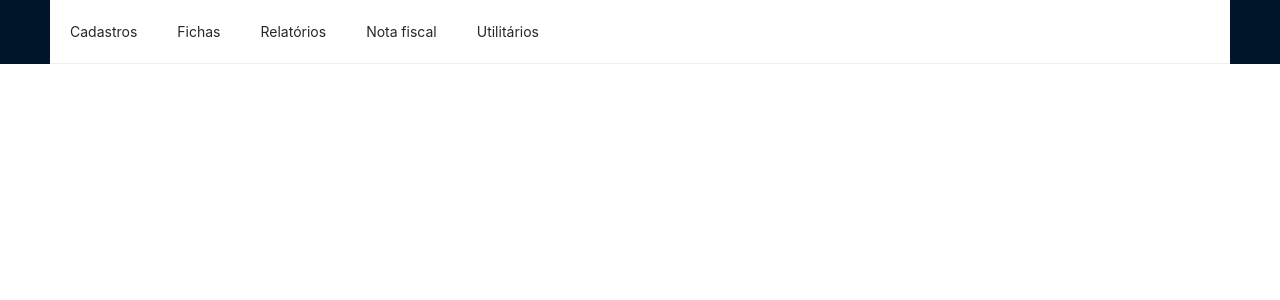
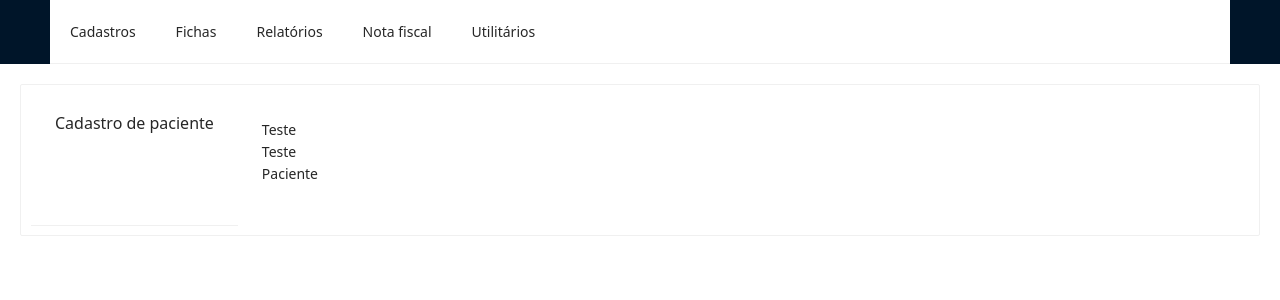
Before and after one commit to elitonds/vacinas-frontend, a React (Create React App) app: page /pacient in a window 1280 px wide. Shown: the top 300 px of the page. Built offline with nearby package versions, Linux system fonts and the light colour scheme.

Commit message:
init pacient card

```diff
--- a/package.json
+++ b/package.json
@@ -11,6 +11,8 @@
     "@types/react": "^18.0.9",
     "@types/react-dom": "^18.0.3",
     "antd": "^4.20.3",
+    "bootstrap": "^5.1.3",
+    "popper": "^1.0.1",
     "react": "^18.1.0",
     "react-dom": "^18.1.0",
     "react-router-dom": "^6.3.0",
@@ -42,5 +44,8 @@
       "last 1 firefox version",
       "last 1 safari version"
     ]
+  },
+  "devDependencies": {
+    "@types/styled-components": "^5.1.25"
   }
 }
--- a/src/App.css
+++ b/src/App.css
@@ -1,7 +1,3 @@
-.App {
-  text-align: center;
-}
-
 .App-logo {
   height: 40vmin;
   pointer-events: none;
--- a/src/App.tsx
+++ b/src/App.tsx
@@ -1,25 +1,19 @@
-import { Layout } from "antd";
 import { BrowserRouter as Router, Route, Routes } from "react-router-dom";
 import "./App.css";
-import Client from "./pages/client/client";
+import Pacient from "./pages/pacient/pacient";
 import Company from "./pages/company/company";
 import Home from "./pages/home/home";
-
-const { Content } = Layout;
 
 function App() {
   return (
     <div className="App">
-      <Home>
-        <Router>
-          <Routes>
-            <Content>
-              <Route path="/client" element={<Client />} />
-              <Route path="/company" element={<Company />} />
-            </Content>
-          </Routes>
-        </Router>
-      </Home>
+      <Router>
+        <Home />
+        <Routes>
+          <Route path="/pacient" element={<Pacient />} />
+          <Route path="/company" element={<Company />} />
+        </Routes>
+      </Router>
     </div>
   );
 }
--- /dev/null
+++ b/src/components/card/card.style.ts
@@ -0,0 +1,7 @@
+import { Card } from "antd";
+import styled from "styled-components";
+
+export const StyledCard = styled(Card)`
+   padding : 10px;
+   margin: 20px;
+`;
--- /dev/null
+++ b/src/components/card/card.tsx
@@ -0,0 +1,14 @@
+import { StyledCard } from "./card.style";
+
+interface Props {
+  children: any;
+  title: string;
+  className: string;
+}
+
+const Card: React.FC<Props> = (props) => {
+  const { children } = props;
+  return <StyledCard {...props}>{children}</StyledCard>;
+};
+
+export default Card;
--- a/src/index.css
+++ b/src/index.css
@@ -5,6 +5,7 @@ body {
     sans-serif;
   -webkit-font-smoothing: antialiased;
   -moz-osx-font-smoothing: grayscale;
+  background-color: rgb(227, 227, 230);
 }
 
 code {
--- a/src/index.tsx
+++ b/src/index.tsx
@@ -3,6 +3,7 @@ import React from "react";
 import ReactDOM from "react-dom/client";
 import App from "./App";
 import "./index.css";
+import "./libs/bootstrap";
 
 const root = ReactDOM.createRoot(
   document.getElementById("root") as HTMLElement
--- /dev/null
+++ b/src/libs/bootstrap.js
@@ -0,0 +1,4 @@
+import './popper';
+
+import 'bootstrap';
+import 'bootstrap/dist/css/bootstrap.min.css';
--- /dev/null
+++ b/src/libs/popper.js
@@ -0,0 +1,3 @@
+import Popper from 'popper';
+
+window.Popper = Popper
--- a/src/pages/client/client.tsx
+++ /dev/null
@@ -1,7 +0,0 @@
-interface Props {}
-
-const Client: React.FC<Props> = () => {
-  return <>Client</>;
-};
-
-export default Client;
--- a/src/pages/home/home.tsx
+++ b/src/pages/home/home.tsx
@@ -1,4 +1,5 @@
 import { Layout, Menu } from "antd";
+import { Link } from "react-router-dom";
 import { IMenu } from "../../dto/menu/menu.dto";
 import "./home.css";
 
@@ -13,7 +14,7 @@ const Home: React.FC<Props> = () => {
       label: "Cadastros",
       submenus: [
         { key: "doctors", label: "Médicos" },
-        { key: "pacients", label: "Pacientes" },
+        { key: "pacients", label: "Pacientes", path: "/pacient" },
         {
           key: "items",
           label: "Itens",
@@ -60,7 +61,7 @@ const Home: React.FC<Props> = () => {
 
   const buildSubMenu = (submenuList: IMenu[]) => {
     return submenuList.map((submenuItem) => {
-      const { key, label, submenus } = submenuItem;
+      const { key, label, submenus, path } = submenuItem;
       if (submenus) {
         return (
           <Menu.SubMenu key={key} title={label}>
@@ -68,7 +69,11 @@ const Home: React.FC<Props> = () => {
           </Menu.SubMenu>
         );
       } else {
-        return <Menu.Item key={key}>{label}</Menu.Item>;
+        return (
+          <Menu.Item key={key}>
+            {path ? <Link to={path}>{label}</Link> : label}
+          </Menu.Item>
+        );
       }
     });
   };
--- /dev/null
+++ b/src/pages/pacient/pacient.tsx
@@ -0,0 +1,17 @@
+import Card from "../../components/card/card";
+
+interface Props {}
+
+const Pacient: React.FC<Props> = () => {
+  return (
+    <>
+      <Card title="Cadastro de paciente" className="d-flex">
+        <div className="col-md-6">Teste</div>
+        <div className="col-md-6">Teste</div>
+        <p>Paciente</p>
+      </Card>
+    </>
+  );
+};
+
+export default Pacient;
```
Also changed, not shown: 1 other file (tests, documents, lock files or other folders).
